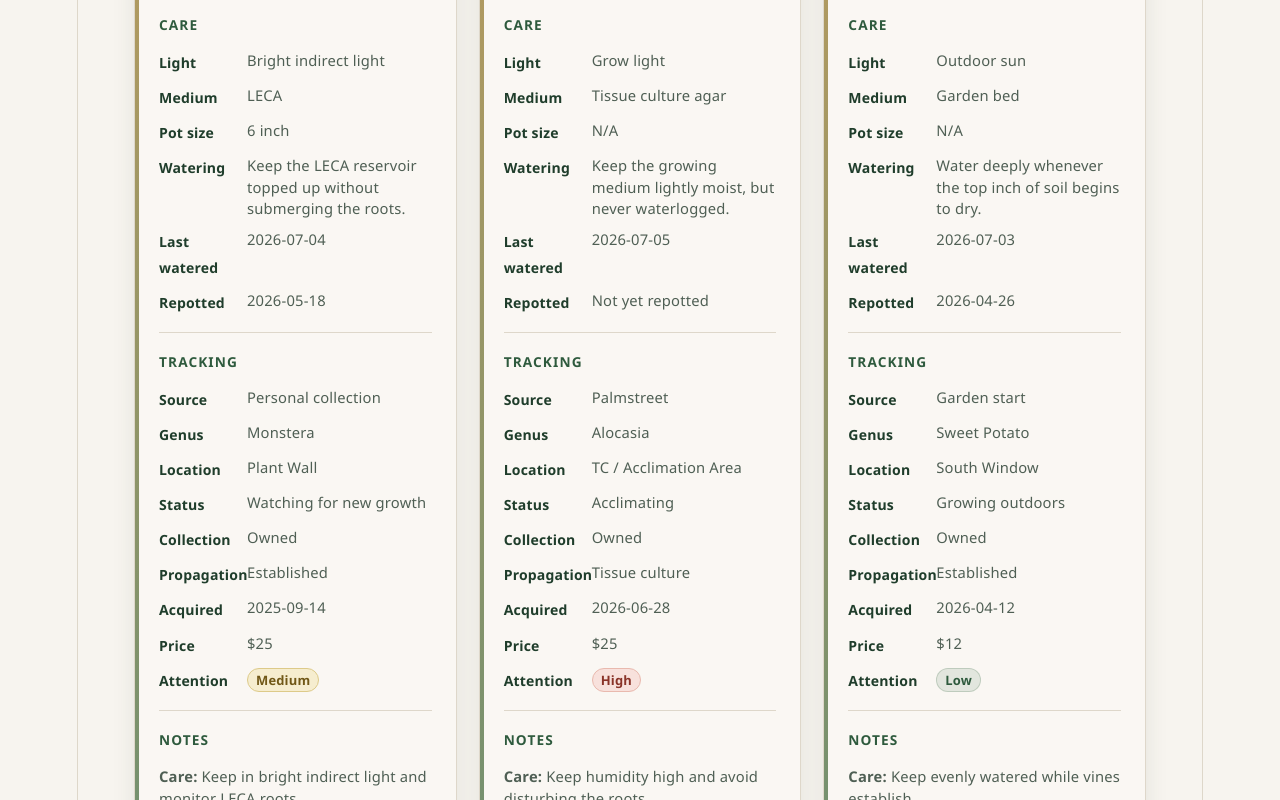
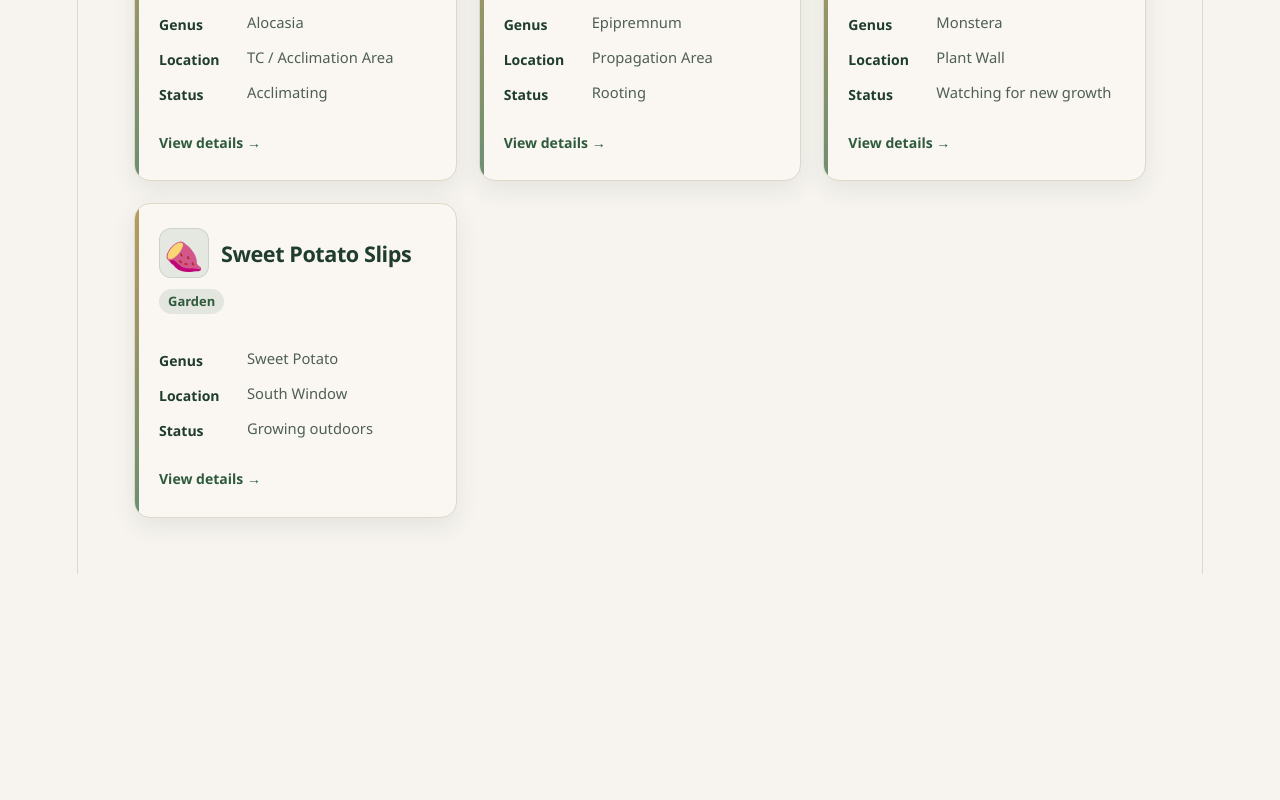
Before and after one commit to dc4622ne/plant-inventory, a React (Vite) app: page / in a window 1280 px wide. Shown: the part 700-1500 px from the top of the page. After the commit the page ends 1274 px from the top, so only its background shows below. Built offline with nearby package versions, Linux system fonts and the light colour scheme.

Commit message:
Add plant detail view

```diff
--- a/src/App.css
+++ b/src/App.css
@@ -289,11 +289,16 @@
 .plant-card {
   position: relative;
   overflow: hidden;
+  width: 100%;
   padding: 24px;
+  color: inherit;
+  font: inherit;
+  text-align: left;
   background: color-mix(in srgb, var(--brand-cream) 42%, #fff);
   border: 1px solid var(--border);
   border-radius: 16px;
   box-shadow: 0 8px 24px rgba(31, 61, 43, 0.09);
+  cursor: pointer;
   transition: box-shadow 180ms ease, transform 180ms ease;
 }
 
@@ -367,6 +372,11 @@
   transform: translateY(-3px);
 }
 
+.plant-card:focus-visible {
+  outline: 3px solid var(--accent-border);
+  outline-offset: 3px;
+}
+
 .plant-card-heading {
   display: flex;
   gap: 12px;
@@ -405,6 +415,118 @@
   line-height: 1.3;
   background: rgba(107, 143, 113, 0.16);
   border-radius: 999px;
+}
+
+.view-details {
+  display: inline-block;
+  margin-top: 6px;
+  color: var(--brand-green);
+  font-size: 0.78rem;
+  font-weight: 750;
+}
+
+.plant-detail {
+  padding: clamp(22px, 4vw, 38px);
+  text-align: left;
+  background: color-mix(in srgb, var(--brand-cream) 42%, #fff);
+  border: 1px solid var(--border);
+  border-radius: 18px;
+  box-shadow: 0 10px 30px rgba(31, 61, 43, 0.1);
+}
+
+.back-button {
+  margin-bottom: 28px;
+  padding: 9px 13px;
+  color: var(--brand-green);
+  font: inherit;
+  font-size: 0.8rem;
+  font-weight: 750;
+  background: transparent;
+  border: 1px solid var(--brand-leaf);
+  border-radius: 8px;
+  cursor: pointer;
+}
+
+.back-button:hover {
+  background: var(--accent-bg);
+}
+
+.back-button:focus-visible {
+  outline: 3px solid var(--accent-border);
+  outline-offset: 2px;
+}
+
+.detail-heading {
+  display: flex;
+  gap: 16px;
+  align-items: center;
+  padding-bottom: 28px;
+  border-bottom: 1px solid var(--border);
+}
+
+.detail-heading h2 {
+  margin: 2px 0 5px;
+  font-size: clamp(1.5rem, 4vw, 2.1rem);
+}
+
+.detail-heading p:last-child {
+  font-size: 0.9rem;
+}
+
+.detail-image {
+  flex-basis: 64px;
+  width: 64px;
+  height: 64px;
+  font-size: 2.2rem;
+}
+
+.detail-eyebrow {
+  color: var(--brand-gold);
+  font-size: 0.68rem;
+  font-weight: 800;
+  letter-spacing: 0.12em;
+  text-transform: uppercase;
+}
+
+.detail-sections {
+  display: grid;
+  grid-template-columns: repeat(2, minmax(0, 1fr));
+  gap: 28px 36px;
+  padding-top: 30px;
+}
+
+.detail-section h3 {
+  margin: 0 0 14px;
+  color: var(--brand-green);
+  font-size: 0.78rem;
+  font-weight: 800;
+  letter-spacing: 0.08em;
+  text-transform: uppercase;
+}
+
+.detail-list {
+  display: grid;
+  gap: 13px;
+  margin: 0;
+}
+
+.detail-list > div {
+  padding-bottom: 12px;
+  border-bottom: 1px solid color-mix(in srgb, var(--border) 70%, transparent);
+}
+
+.detail-list dt {
+  margin-bottom: 3px;
+  color: var(--text-h);
+  font-size: 0.76rem;
+  font-weight: 700;
+}
+
+.detail-list dd {
+  margin: 0;
+  font-size: 0.86rem;
+  line-height: 1.55;
+  white-space: pre-wrap;
 }
 
 .plant-status {
@@ -474,6 +596,10 @@
   .plant-form button {
     margin-top: 4px;
   }
+
+  .detail-sections {
+    grid-template-columns: 1fr;
+  }
 }
 
 @media (max-width: 480px) {
--- a/src/App.jsx
+++ b/src/App.jsx
@@ -155,6 +155,36 @@ function displayValue(value) {
   return value || 'Not set';
 }
 
+const detailSections = [
+  {
+    title: 'Plant information',
+    fields: [
+      ['genus', 'Genus'], ['type', 'Type / category'], ['source', 'Source'],
+      ['location', 'Location'], ['status', 'Status'], ['attention', 'Attention'],
+    ],
+  },
+  {
+    title: 'Care details',
+    fields: [
+      ['lightNeeds', 'Lighting'], ['medium', 'Growing medium'], ['potSize', 'Pot size'],
+      ['watering', 'Watering notes'], ['lastWatered', 'Last watered'], ['repotDate', 'Repotted'],
+    ],
+  },
+  {
+    title: 'Collection details',
+    fields: [
+      ['acquiredDate', 'Acquired'], ['purchasePrice', 'Purchase price'],
+      ['wishlistStatus', 'Collection'], ['propagationStatus', 'Propagation'],
+    ],
+  },
+  {
+    title: 'Notes',
+    fields: [
+      ['careNote', 'Care notes'], ['pestNotes', 'Pest notes'], ['growthNotes', 'Growth notes'],
+    ],
+  },
+];
+
 function App() {
   const [plants, setPlants] = useState(loadPlants);
   const [showForm, setShowForm] = useState(false);
@@ -166,17 +196,20 @@ function App() {
   const [activeGenus, setActiveGenus] = useState('All Genus');
   const [searchText, setSearchText] = useState('');
   const [newPlant, setNewPlant] = useState(emptyPlant);
+  const [selectedPlant, setSelectedPlant] = useState(null);
 
   const normalizedSearch = searchText.trim().toLowerCase();
   const filterOptions = ['All', ...new Set(plants.map((plant) => plant.type).filter(Boolean))];
   const genusOptions = ['All Genus', ...new Set(plants.map((plant) => plant.genus).filter(Boolean))];
-  const visiblePlants = plants.filter((plant) => {
-    const matchesType = activeFilter === 'All' || plant.type === activeFilter;
-    const matchesGenus = activeGenus === 'All Genus' || plant.genus === activeGenus;
-    const matchesSearch = plant.name.toLowerCase().includes(normalizedSearch);
+  const visiblePlants = plants
+    .filter((plant) => {
+      const matchesType = activeFilter === 'All' || plant.type === activeFilter;
+      const matchesGenus = activeGenus === 'All Genus' || plant.genus === activeGenus;
+      const matchesSearch = plant.name.toLowerCase().includes(normalizedSearch);
 
-    return matchesType && matchesGenus && matchesSearch;
-  });
+      return matchesType && matchesGenus && matchesSearch;
+    })
+    .sort((firstPlant, secondPlant) => (firstPlant.genus || '').localeCompare(secondPlant.genus || ''));
 
   function handleSubmit(event) {
     event.preventDefault();
@@ -236,7 +269,38 @@ function App() {
       </header>
 
       <section className="plant-section">
-        {showForm ? (
+        {selectedPlant ? (
+        <article className="plant-detail" aria-labelledby="plant-detail-heading">
+          <button className="back-button" type="button" onClick={() => setSelectedPlant(null)}>
+            ← Back to Plant List
+          </button>
+          <div className="detail-heading">
+            <span className="plant-image detail-image" role="img" aria-label={`${selectedPlant.name} placeholder`}>
+              {selectedPlant.image || getPlantImage(selectedPlant.name, selectedPlant.type)}
+            </span>
+            <div>
+              <p className="detail-eyebrow">Plant details</p>
+              <h2 id="plant-detail-heading">{selectedPlant.name}</h2>
+              <p>{displayValue(selectedPlant.genus)} · {displayValue(selectedPlant.type)}</p>
+            </div>
+          </div>
+          <div className="detail-sections">
+            {detailSections.map((section) => (
+              <section className="detail-section" key={section.title}>
+                <h3>{section.title}</h3>
+                <dl className="detail-list">
+                  {section.fields.map(([fieldName, label]) => (
+                    <div key={fieldName}>
+                      <dt>{label}</dt>
+                      <dd>{displayValue(selectedPlant[fieldName])}</dd>
+                    </div>
+                  ))}
+                </dl>
+              </section>
+            ))}
+          </div>
+        </article>
+        ) : showForm ? (
         <form className="plant-form" onSubmit={handleSubmit}>
           <h2>Add New Plant</h2>
           <div className="form-grid">
@@ -361,8 +425,14 @@ function App() {
           />
         </div>
         <div className="plant-list">
-          {visiblePlants.length > 0 ? visiblePlants.map((plant) => (
-            <article className="plant-card" key={plant.name}>
+          {visiblePlants.length > 0 ? visiblePlants.map((plant, plantIndex) => (
+            <button
+              className="plant-card"
+              type="button"
+              key={`${plant.name}-${plantIndex}`}
+              onClick={() => setSelectedPlant(plant)}
+              aria-label={`View details for ${plant.name}`}
+            >
               <div className="plant-card-heading">
                 <span className="plant-image" role="img" aria-label={`${plant.name} placeholder`}>
                   {plant.image}
@@ -371,41 +441,14 @@ function App() {
               </div>
               <p className="plant-type">{displayValue(plant.type)}</p>
               <section className="card-section">
-                <h3>Care</h3>
                 <dl className="plant-details">
-                  <div><dt>Light</dt><dd>{displayValue(plant.lightNeeds)}</dd></div>
-                  <div><dt>Medium</dt><dd>{displayValue(plant.medium)}</dd></div>
-                  <div><dt>Pot size</dt><dd>{displayValue(plant.potSize)}</dd></div>
-                  <div><dt>Watering</dt><dd>{displayValue(plant.watering)}</dd></div>
-                  <div><dt>Last watered</dt><dd>{displayValue(plant.lastWatered)}</dd></div>
-                  <div><dt>Repotted</dt><dd>{displayValue(plant.repotDate)}</dd></div>
-                </dl>
-              </section>
-              <section className="card-section">
-                <h3>Tracking</h3>
-                <dl className="plant-details">
-                  <div><dt>Source</dt><dd>{displayValue(plant.source)}</dd></div>
                   <div><dt>Genus</dt><dd>{displayValue(plant.genus)}</dd></div>
                   <div><dt>Location</dt><dd>{displayValue(plant.location)}</dd></div>
                   <div><dt>Status</dt><dd>{displayValue(plant.status)}</dd></div>
-                  <div><dt>Collection</dt><dd>{displayValue(plant.wishlistStatus)}</dd></div>
-                  <div><dt>Propagation</dt><dd>{displayValue(plant.propagationStatus)}</dd></div>
-                  <div><dt>Acquired</dt><dd>{displayValue(plant.acquiredDate)}</dd></div>
-                  <div><dt>Price</dt><dd>{displayValue(plant.purchasePrice)}</dd></div>
-                  <div className="attention-detail"><dt>Attention</dt><dd>
-                    <span className={`attention-badge attention-${plant.attention.toLowerCase()}`}>
-                      {plant.attention}
-                    </span>
-                  </dd></div>
                 </dl>
               </section>
-              <section className="card-section notes-section">
-                <h3>Notes</h3>
-                <p><strong>Care:</strong> {displayValue(plant.careNote)}</p>
-                <p><strong>Pests:</strong> {displayValue(plant.pestNotes)}</p>
-                <p><strong>Growth:</strong> {displayValue(plant.growthNotes)}</p>
-              </section>
-            </article>
+              <span className="view-details">View details →</span>
+            </button>
           )) : <p className="empty-message">No plants found.</p>}
         </div>
         </>
```
